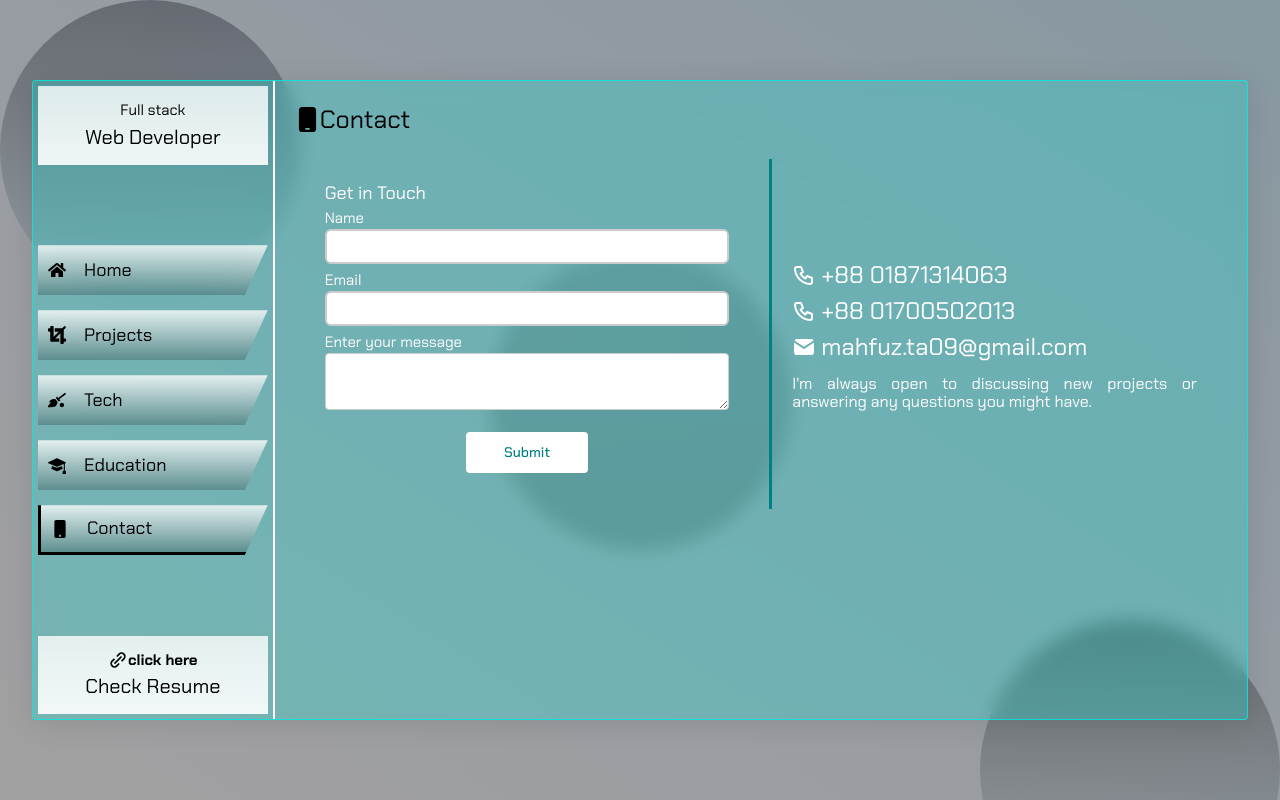
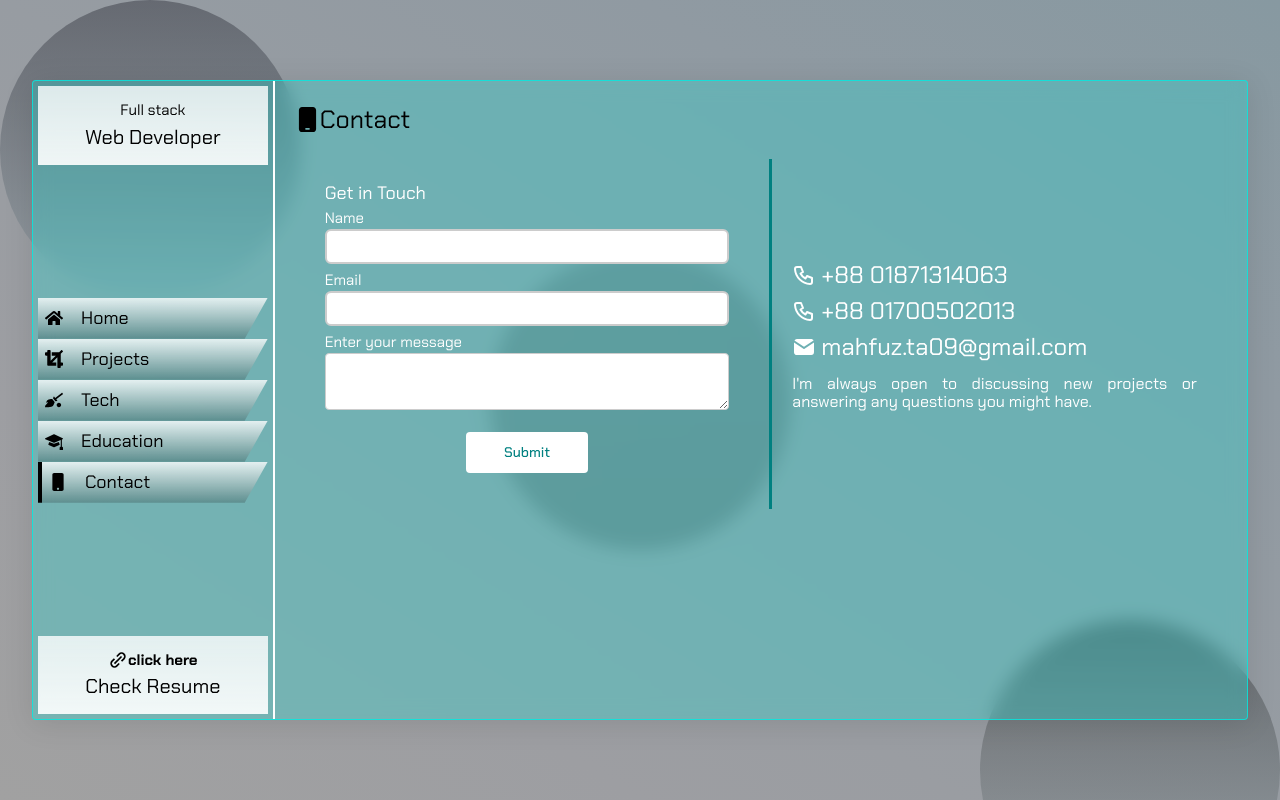
Before and after one commit to mahfuz-ta09/my-portfolio-website, a Next.js app: page /contact in a window 1280 px wide. Built offline with nearby package versions, Linux system fonts and the light colour scheme.

Commit message:
nav changed

```diff
--- a/src/css/SideNav/SideNav.css
+++ b/src/css/SideNav/SideNav.css
@@ -67,22 +67,20 @@
     justify-content: center;
     width: 100%;
     height: 100%;
-    gap:10px;
 }
 
 .link-container{
     width: 100%;
-    height: 50px;
     display: flex;
     align-items: center;
     justify-content: start;
     background: linear-gradient(to bottom,rgba(255,255,255,0.8),rgba(0, 0, 0, 0.2));
     clip-path: polygon(0 0,100% 0px,90% 100%,0% 100%);
-    padding: 10px;
+    padding: 7px;
+    cursor: pointer;
 }
 .active{
-    border-bottom: 3px solid black;
-    border-left: 3px solid black;
+    border-left: 4px solid black;
 }
 
 
@@ -95,20 +93,8 @@
     color: black;
     font-size: 18px;
     padding-left: 18px;
-    /* font-weight: 700; */
 }
 
-.link-container:hover .icon{
-    color: rgb(12, 54, 54);
-    font-size: 20px;
-    transition: .2s ease-in-out;
-}
-
-.link-container:hover .liink{
-    color: rgb(12, 54, 54);
-    font-size: 20px;
-    transition: .2s ease-in-out;
-}
 
 .nav-footer{
     height: 10vh;
@@ -152,14 +138,6 @@
 }
 .nav-controller{
     display: none;
-}
-
-@media screen and (max-width:1370px) {
-
-    .nav-body ul{
-        gap:15px;
-    }
-
 }
 
 
```
